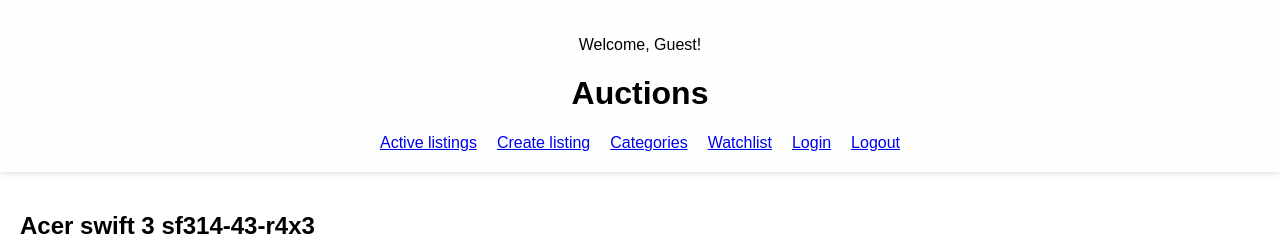
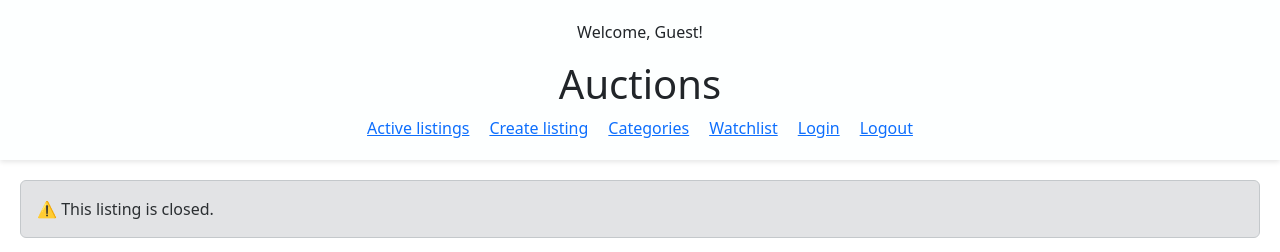
Before and after one commit to buimaianh/cs50w-projects, a Django app: page /auctions/2/ in a window 1280 px wide. Shown: the top 252 px of the page. Run offline with Django 5.2, Linux system fonts and the light colour scheme; data comes from the database, SQL or seed files in the repository; both versions use the stored data as it was after the commit.

Commit message:
Update Commerce project

```diff
--- a/commerce/auctions/templates/auctions/layout.html
+++ b/commerce/auctions/templates/auctions/layout.html
@@ -5,6 +5,7 @@
     <head>
         <title>{% block title %}{% endblock %}</title>
         <link rel="stylesheet" href="{% static 'auctions/styles.css' %}">
+        <link href="https://cdn.jsdelivr.net/npm/bootstrap@5.3.0/dist/css/bootstrap.min.css" rel="stylesheet">
     </head>
     <body>
         <header>
--- a/commerce/auctions/templates/auctions/listing_detail.html
+++ b/commerce/auctions/templates/auctions/listing_detail.html
@@ -3,6 +3,20 @@
 {% block title %}Listing Details{% endblock %}
 
 {% block content %}
+    <div class="winner">
+        {% if not listing.is_active %}
+            {% if winner %}
+                <div class="alert alert-success">
+                    🎉 Congratulations! You won this auction.
+                </div>
+            {% else %}
+                <div class="alert alert-secondary">
+                    ⚠️ This listing is closed.
+                </div>
+            {% endif %}
+        {% endif %}
+    </div>
+
     <div class="listing-section">
         <div class="listing-section-details">
             <h2>{{ listing.title }}</h2>
--- a/commerce/auctions/urls.py
+++ b/commerce/auctions/urls.py
@@ -3,13 +3,13 @@
 
 urlpatterns = [
     path('', views.index, name='index'),
-    path('auctions/categories/<int:category_id>', views.listings_by_category, name='listings_by_category'),
-    path('auctions/categories/list', views.list_categories, name='list_categories'),
-    path('auctions/watchlist/list', views.list_watchlist, name='list_watchlist'),
-    path('auctions/comment/<int:listing_id>', views.add_comment, name='add_comment'),
-    path('auctions/close_listing/<int:listing_id>', views.close_listing, name='close_listing'),
-    path('auctions/place_bid/<int:listing_id>', views.place_bid, name='place_bid'),
-    path('auctions/watchlist/<int:listing_id>', views.add_to_watchlist, name='add_to_watchlist'),
+    path('auctions/categories/<int:category_id>/', views.listings_by_category, name='listings_by_category'),
+    path('auctions/categories/list/', views.list_categories, name='list_categories'),
+    path('auctions/watchlist/list/', views.list_watchlist, name='list_watchlist'),
+    path('auctions/comment/<int:listing_id>/', views.add_comment, name='add_comment'),
+    path('auctions/close_listing/<int:listing_id>/', views.close_listing, name='close_listing'),
+    path('auctions/place_bid/<int:listing_id>/', views.place_bid, name='place_bid'),
+    path('auctions/watchlist/<int:listing_id>/', views.add_to_watchlist, name='add_to_watchlist'),
     path('auctions/<int:listing_id>/', views.listing_detail, name='listing_detail'),
     path('auctions/create/', views.create_new_listing, name='create_new_listing'),
     path('login/', views.login_view, name='login'),
--- a/commerce/auctions/views.py
+++ b/commerce/auctions/views.py
@@ -57,10 +57,19 @@
 
 def listing_detail(request, listing_id):
     listing = Listings.objects.get(id=listing_id)
+
+    user = request.user
+    highest_bid = Bid.objects.filter(listing=listing).order_by('-bid_amount').first()
+    if highest_bid and user == highest_bid.buyer and not listing.is_active:
+        winner = True
+    else:
+        winner = False
+
     listing_comments = listing.comments.all().order_by('-created_at')
     return render(request, 'auctions/listing_detail.html', {
         'listing': listing,
-        'comments': listing_comments
+        'comments': listing_comments,
+        'winner': winner
         })
 
 def add_to_watchlist(request, listing_id):
```
Also changed, not shown: commerce/db.sqlite3.
